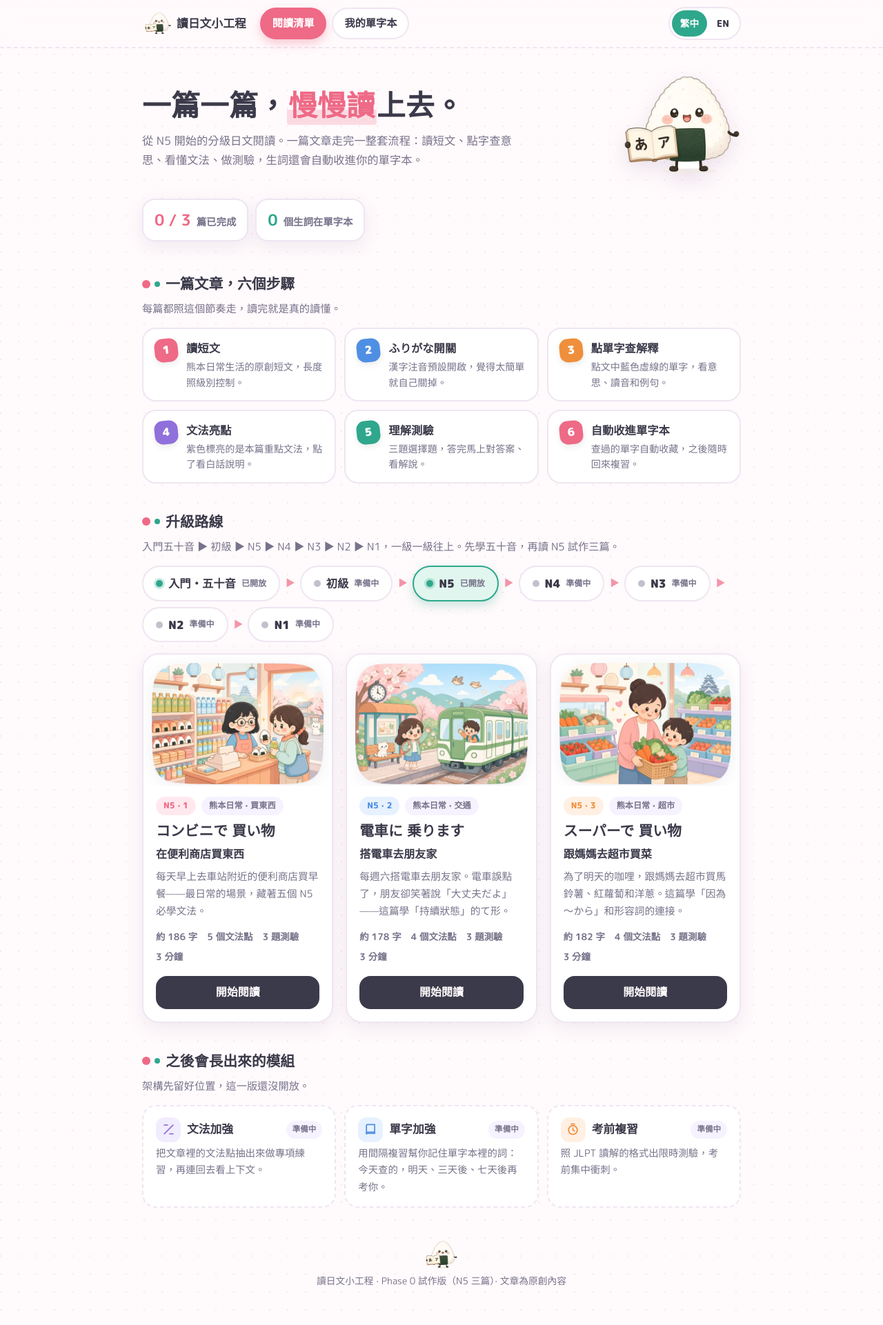
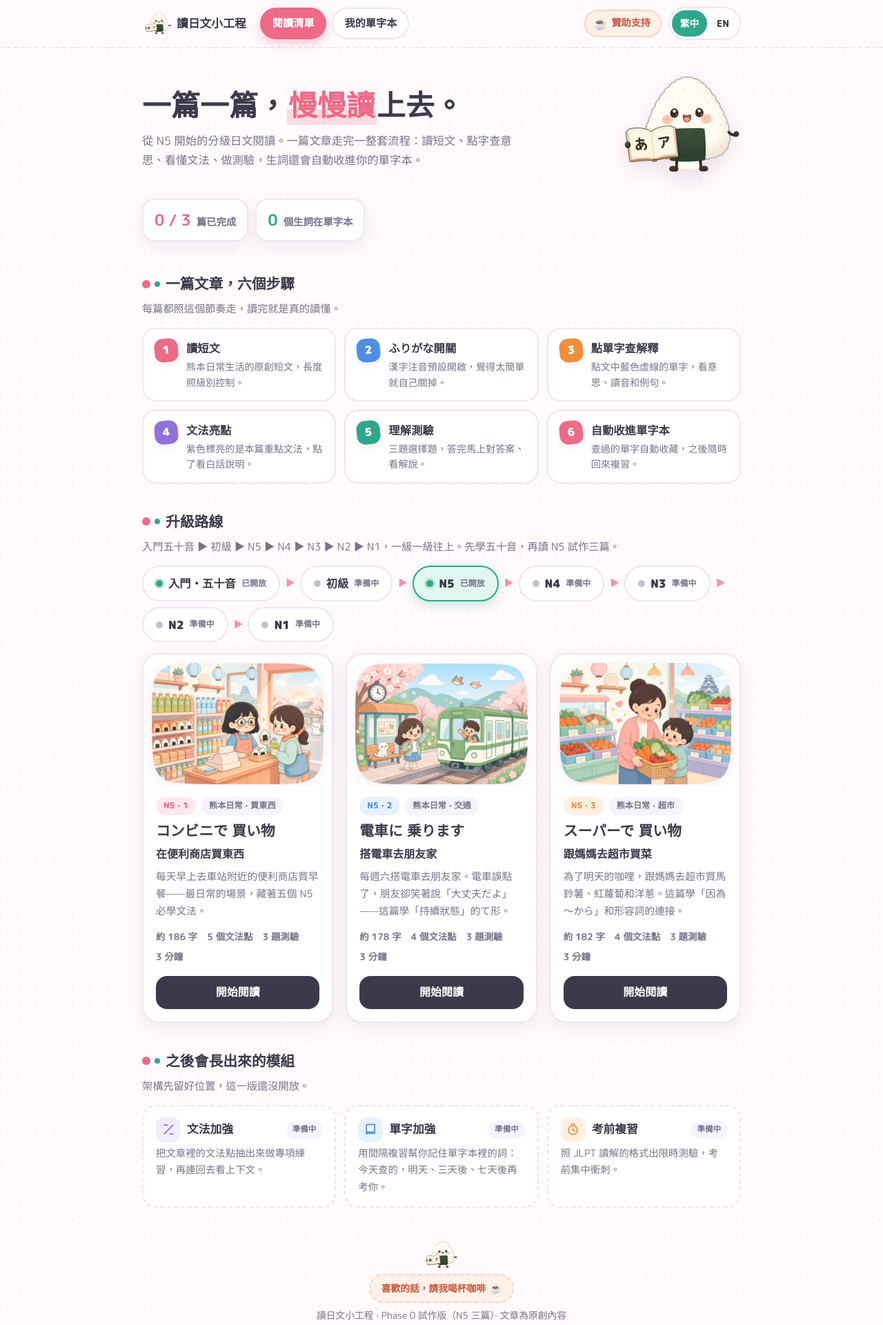
Before and after one commit to yayacyan/japanese-reading, a plain HTML site: page index.html in a window 1280 px wide. Shown: the top 1921 px of the page at 69% size. Drawn offline with Linux system fonts and the light colour scheme.

Commit message:
加上 Ko-fi 贊助按鈕

```diff
--- a/index.html
+++ b/index.html
@@ -291,6 +291,21 @@
       footer{margin-top:48px;color:var(--ink2);font-size:.86rem;text-align:center;display:flex;flex-direction:column;align-items:center;gap:6px}
       footer img{width:48px;height:40px;object-fit:contain}
       @media (prefers-reduced-motion: reduce){*,*::before,*::after{animation:none!important;transition:none!important}}
+      /* Ko-fi sponsor */
+      .kofi{flex:none;display:inline-flex;align-items:center;gap:6px;min-height:40px;padding:6px 14px 6px 11px;border-radius:999px;background:#FFF0E8;border:2px solid #FFD2C2;color:#C9573F;font-weight:800;font-size:.88rem;text-decoration:none;white-space:nowrap;transition:transform .15s,background .2s,box-shadow .2s}
+      .kofi .cup{font-size:1.05rem;line-height:1;display:inline-block}
+      .kofi:hover{background:#FFE3D6;transform:translateY(-1px);box-shadow:0 6px 14px rgba(238,120,90,.18)}
+      .kofi:hover .cup{animation:wiggle .5s ease}
+      .kofi:active{transform:scale(.95)}
+      .kofi:focus-visible,.kofi-foot:focus-visible{outline:3px solid var(--blue);outline-offset:2px}
+      @media (prefers-color-scheme: dark){.kofi{background:#4A3229;border-color:#6B4536;color:#FFC2AE}.kofi:hover{background:#5A3B30}}
+      @media (max-width:640px){ .kofi{padding:0;width:40px;height:40px;justify-content:center} .kofi .lbl{display:none} }
+      @media (max-width:430px){ .kofi{width:36px;height:36px;min-height:36px} .kofi .cup{font-size:.98rem} .topbar .brand{display:none} .tabs .tab{padding:7px 10px;font-size:.82rem} .langseg button{padding:6px 7px} }
+      .tabs .tab{flex:none}
+      @media (max-width:340px){ .topbar-in{gap:4px;padding:10px 8px} .tabs{gap:4px} .tabs .tab{padding:6px 7px;font-size:.76rem;gap:3px} .tab .badge{min-width:18px;height:18px;padding:0 4px} .langseg button{padding:6px 5px;font-size:.76rem} .kofi{width:32px;height:32px;min-height:32px} }
+      .kofi-foot{display:inline-flex;align-items:center;gap:6px;margin-top:2px;padding:7px 16px;border-radius:999px;background:#FFF0E8;border:2px dashed #FFD2C2;color:#C9573F;font-weight:800;text-decoration:none;transition:transform .15s,background .2s}
+      .kofi-foot:hover{background:#FFE3D6;transform:translateY(-1px)}
+      @media (prefers-color-scheme: dark){.kofi-foot{background:#4A3229;border-color:#6B4536;color:#FFC2AE}}
     </style>
   </head>
   <body>
@@ -301,6 +316,7 @@
           <button class="tab" id="tab-home" role="tab" aria-selected="true"></button>
           <button class="tab" id="tab-book" role="tab" aria-selected="false"></button>
         </div>
+        <a class="kofi" href="https://ko-fi.com/kanjicoffee" target="_blank" rel="noopener" aria-label="贊助支持（在新分頁開啟 Ko-fi）" title="贊助支持（Ko-fi）"><span class="cup" aria-hidden="true">☕</span><span class="lbl">贊助支持</span></a>
         <div class="langseg" role="group" aria-label="Language">
           <button id="lang-zh" aria-pressed="true">繁中</button>
           <button id="lang-en" aria-pressed="false">EN</button>
@@ -627,7 +643,7 @@
       document.getElementById("tab-book").innerHTML = esc(s.tabBook) + (wordbook.length ? ' <span class="badge">' + wordbook.length + "</span>" : "");
       document.getElementById("lang-zh").setAttribute("aria-pressed", lang==="zh" ? "true" : "false");
       document.getElementById("lang-en").setAttribute("aria-pressed", lang==="en" ? "true" : "false");
-      document.getElementById("foot").innerHTML = '<img src="assets/mascot-128.webp" alt="">' + '<span>' + esc(s.foot) + '</span>';
+      document.getElementById("foot").innerHTML = '<img src="assets/mascot-128.webp" alt="">' + '<a class="kofi-foot" href="https://ko-fi.com/kanjicoffee" target="_blank" rel="noopener">喜歡的話，請我喝杯咖啡 <span aria-hidden="true">☕</span></a>' + '<span>' + esc(s.foot) + '</span>';
       document.documentElement.lang = lang === "zh" ? "zh-Hant" : "en";
     }
 
```
